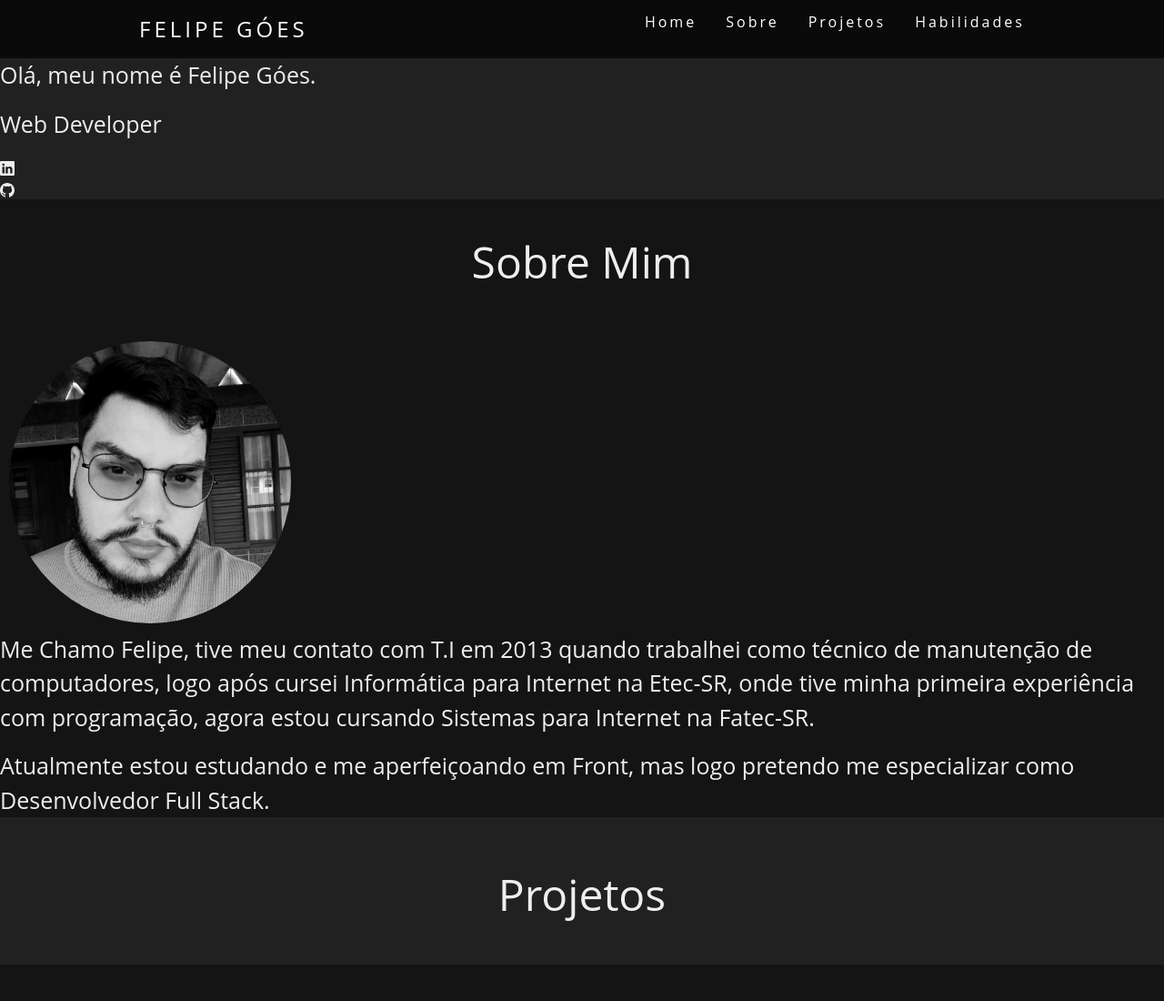
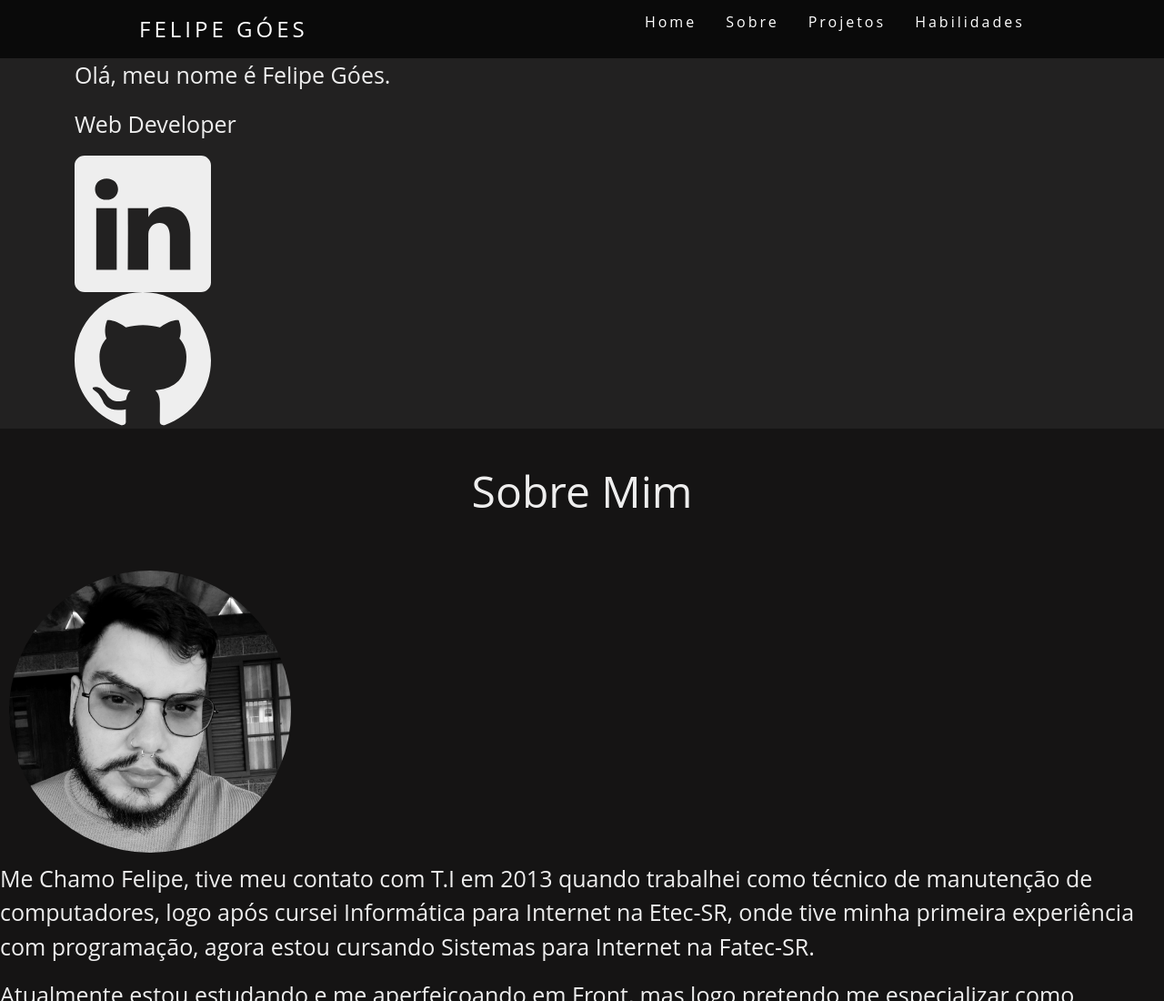
Before and after one commit to ffelipegoes/portifolio, a plain HTML site: page index.html in a window 1280 px wide. Shown: the top 1100 px of the page at 91% size. Drawn offline with nearby package versions, Linux system fonts and the light colour scheme.

Commit message:
aaaaaaaaaaa

```diff
--- a/css/style.css
+++ b/css/style.css
@@ -138,6 +138,11 @@ body {
 
 main {
   font-family: system-ui, -apple-system, Helvetica, Arial, sans-serif;
+}
+
+.social-img {
+  height: 150px;
+  width: 150px;
 }
 
 footer {
--- a/index.html
+++ b/index.html
@@ -30,14 +30,14 @@
   </header>
   <main>
     <section id="home">
-      <div class="apresentacao">
+      <div class=" container apresentacao ">
         <p> Olá, meu nome é Felipe Góes. </p>
         <p>Web Developer</p>
         <div class="bt-container">
-          <a class="linkedin" href="https://www.linkedin.com/in/fgsfelipe/" target="_blank"><img src="./img/linkedin.svg" alt=""></a>
+          <a class="linkedin" href="https://www.linkedin.com/in/fgsfelipe/" target="_blank"><img src="./img/linkedin.svg" class="social-img img-fluid" alt=""></a>
         </div>
         <div class="bt-container">
-          <a class="linkedin" href="https://github.com/ffelipegoes" target="_blank"><img src="./img/github.svg" alt=""></a>
+          <a class="linkedin" href="https://github.com/ffelipegoes" target="_blank"><img src="./img/github.svg" class="social-img img-fluid" alt=""></a>
         </div>
       </div>
     </section>
```
